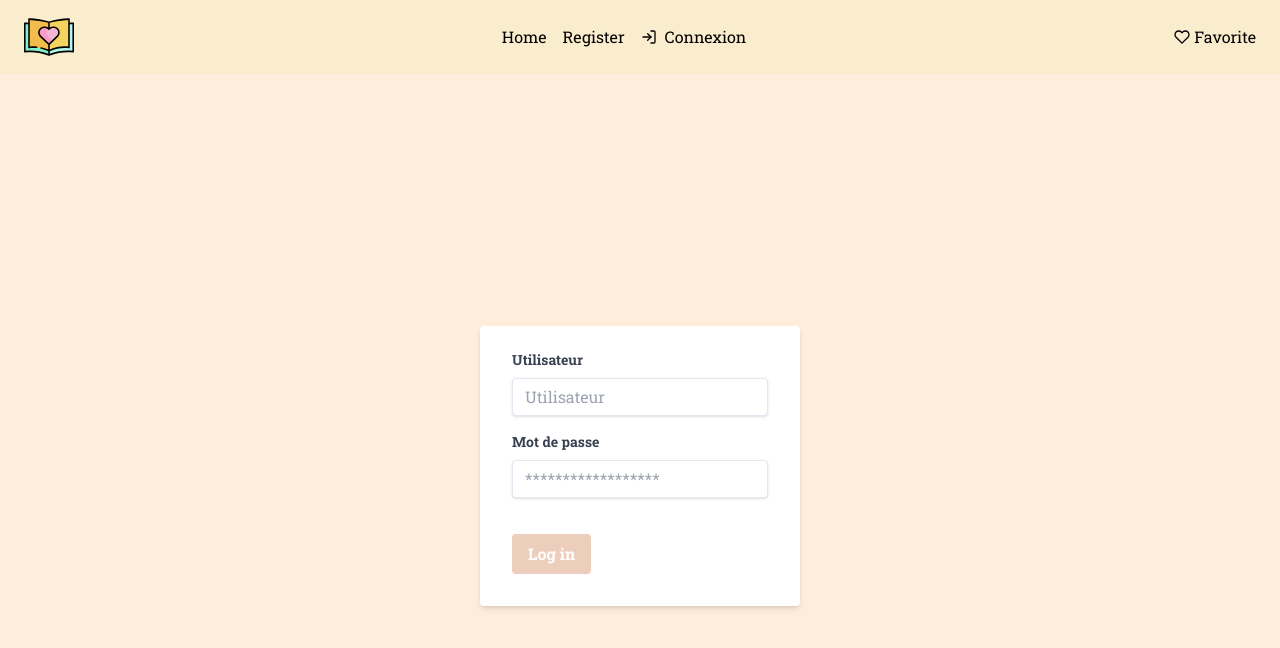
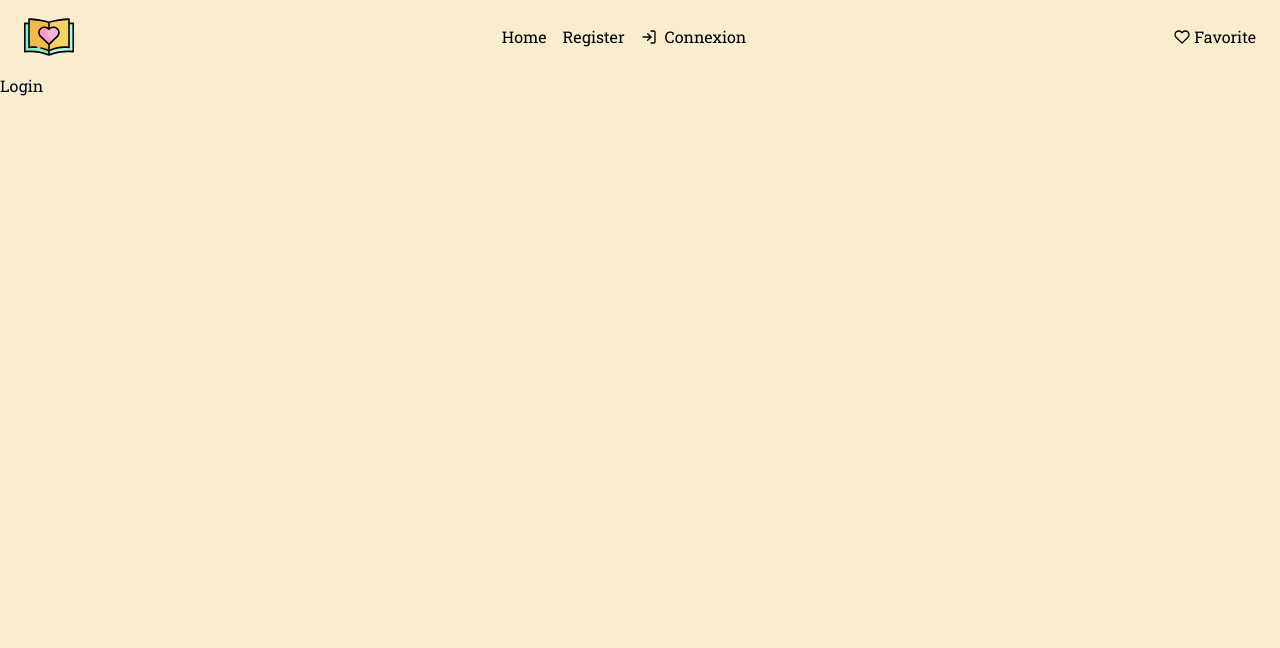
Before and after one commit to degraevemehdi/Projet-final_Degraeve_Mehdi, a Next.js app: page /login in a window 1280 px wide. Shown: the top 648 px of the page. Built offline with nearby package versions, Linux system fonts and the light colour scheme.

Commit message:
login done, via localstorage, but now doing it with redux,store created, redux register done

```diff
--- a/package.json
+++ b/package.json
@@ -11,13 +11,16 @@
   "dependencies": {
     "@radix-ui/react-dialog": "^1.0.5",
     "@radix-ui/react-icons": "^1.3.0",
+    "@reduxjs/toolkit": "^2.2.1",
     "class-variance-authority": "^0.7.0",
     "clsx": "^2.1.0",
     "lucide-react": "^0.344.0",
-    "next": "14.1.0",
+    "next": "^14.2.0-canary.0",
+    "next-redux-wrapper": "^8.1.0",
     "react": "^18",
     "react-dom": "^18",
     "react-icons": "^5.0.1",
+    "react-redux": "^9.1.0",
     "tailwind-merge": "^2.2.1",
     "tailwindcss-animate": "^1.0.7"
   },
--- a/src/app/layout.js
+++ b/src/app/layout.js
@@ -2,8 +2,9 @@
 import { Roboto_Slab } from "next/font/google";
 import "./globals.css";
 import NavBar from "@/components/NavBar";
+import  StoreProvider  from "./store/StoreProvider";
+
 const robotoSlab =  Roboto_Slab({subsets: ["latin"]});
-
 export const metadata = {
   title: "Library",
   description: "Generated by create next app",
@@ -11,11 +12,12 @@ export const metadata = {
 
 export default function RootLayout({ children }) {
   return (
-    <html lang="en">
+    <StoreProvider><html lang="en">
       <body className={robotoSlab.className}>
         <NavBar/>
         {children}
         </body>
     </html>
+    </StoreProvider>
   );
 }
--- a/src/app/login/page.js
+++ b/src/app/login/page.js
@@ -1,28 +1,86 @@
+'use client'
+// src/app/login/page.js
+import { useState } from 'react';
+import { useDispatch } from 'react-redux';
+import {login} from '../../lib/features/user/userSlice'
 
-export default function Login() {
+export default function LoginPage() {
+    const [loginDetails, setLoginDetails] = useState({ username: '', password: '' });
+    const dispatch = useDispatch();
+
+    const handleChange = (e) => {
+        const { name, value } = e.target;
+        setLoginDetails(prevState => ({ ...prevState, [name]: value }));
+    };
+
+    const handleSubmit = (e) => {
+        e.preventDefault();
+        dispatch(login(loginDetails));
+    };
+
     return (
-        <div className="bg-[#FFEDDB] flex justify-center items-center h-screen ">
-            <div className="w-full max-w-xs">
-                <form className="bg-white shadow-md rounded px-8 pt-6 pb-8 mb-4">
-                    <div className="mb-4">
-                        <label className="block text-gray-700 text-sm font-bold mb-2" htmlFor="username">
-                            Utilisateur
-                        </label>
-                        <input className="shadow appearance-none border rounded w-full py-2 px-3 text-gray-700 leading-tight focus:outline-none focus:shadow-outline" id="username" type="text" placeholder="Utilisateur" />
-                    </div>
-                    <div className="mb-6">
-                        <label className="block text-gray-700 text-sm font-bold mb-2" htmlFor="password">
-                            Mot de passe
-                        </label>
-                        <input className="shadow appearance-none border rounded w-full py-2 px-3 text-gray-700 mb-3 leading-tight focus:outline-none focus:shadow-outline" id="password" type="password" placeholder="******************" />
-                    </div>
-                    <div className="flex items-center justify-between">
-                        <button className="bg-[#EDCDBB] hover:bg-[#BF9270] text-white font-bold py-2 px-4 rounded focus:outline-none focus:shadow-outline" type="button">
-                            Log in
-                        </button>
-                    </div>
-                </form>
-            </div>
+        <div>
+            <h2>Login</h2>
+            <form onSubmit={handleSubmit}>
+                {/* Form Inputs and Labels */}
+            </form>
         </div>
     );
 }
+
+// import { useState } from "react";
+// import { useRouter } from "next/navigation";
+
+// export default function Login(){
+//     const [loginDetails, setLoginDetails] = useState({ username: '', password: '' });
+//     const router = useRouter();
+//     const handleChange = (e) => {
+//         const { name, value } = e.target;
+//         setLoginDetails({ ...loginDetails, [name]: value });
+//     };
+//     const handleSubmit = (e) => {
+//         e.preventDefault();
+//         const registeredUser = JSON.parse(localStorage.getItem('registeredUser'));
+//         if (registeredUser && registeredUser.username === loginDetails.username && registeredUser.password === loginDetails.password) {
+//             alert('Login successful!');
+//             router.push('/');
+//         } else {
+//             alert('Login failed: User not found or password does not match.');
+//         }
+//     };
+//     return(
+//         <div className="bg-[#FFEDDB] flex justify-center items-center h-screen">
+//             <div className="w-full max-w-xs">
+//                 <form onSubmit={handleSubmit} className="bg-white shadow-md rounded px-8 pt-6 pb-8 mb-4">
+//                     <div className="mb-4">
+//                         <label className="block text-gray-700 text-sm font-bold mb-2" htmlFor="username">Utilisateur</label>
+//                         <input
+//                             className="shadow appearance-none border rounded w-full py-2 px-3 text-gray-700 leading-tight focus:outline-none focus:shadow-outline"
+//                             id="username"
+//                             type="text"
+//                             name="username"
+//                             placeholder="Utilisateur"
+//                             onChange={handleChange}
+//                         />
+//                     </div>
+//                     <div className="mb-6">
+//                         <label className="block text-gray-700 text-sm font-bold mb-2" htmlFor="password">Mot de passe</label>
+//                         <input
+//                             className="shadow appearance-none border rounded w-full py-2 px-3 text-gray-700 mb-3 leading-tight focus:outline-none focus:shadow-outline"
+//                             id="password"
+//                             type="password"
+//                             name="password"
+//                             placeholder="******************"
+//                             onChange={handleChange}
+//                         />
+//                     </div>
+//                     <div className="flex items-center justify-between">
+//                         <button className="bg-[#EDCDBB] hover:bg-[#BF9270] text-white font-bold py-2 px-4 rounded focus:outline-none focus:shadow-outline" type="submit">
+//                             Log in
+//                         </button>
+//                     </div>
+//                 </form>
+//             </div>
+//         </div>
+//     )
+// }
--- a/src/app/register/page.js
+++ b/src/app/register/page.js
@@ -1,34 +1,30 @@
 'use client'
 import { useState } from 'react';
 import { useRouter } from 'next/navigation';
-import styles from '../../../style/register.module.css';
+
+import { useDispatch } from 'react-redux';
+import { register } from '../../lib/features/user/userSlice';
+import styles from '../../../style/Register.module.css'
 import Link from 'next/link';
 
+export default function RegisterPage() {
 
-
-export default function Register() {
-    const [user, setUser] = useState({
-        username: '',
-        password: '',
-    });
+    const [userDetails, setUserDetails] = useState({ username: '', password: '' });
     const [message, setMessage]= useState()
-    const router = useRouter();
+    const dispatch = useDispatch();
+    const router = useRouter()
 
     const handleChange = (e) => {
         const { name, value } = e.target;
-        setUser({ ...user, [name]: value });
+        setUserDetails(prevState => ({ ...prevState, [name]: value }));
     };
 
     const handleSubmit = (e) => {
         e.preventDefault();
-        if (user.username && user.password) {
-            // Simulate user registration by storing user in localStorage
-            localStorage.setItem('registeredUser', JSON.stringify(user));
-            setMessage(`Thank you for registering, ${user.username}! Please check your email for confirmation.`)
-            // router.push('/login');
-        }else{
-            console.log('Login failed: User not found or password does not match.')
-        }
+        dispatch(register(userDetails));
+        setMessage(`Thank you for registering, ${userDetails.username}! Please Sign In for confirmation.`)
+        // router.push('/login')
+
     };
 
     return (
@@ -48,12 +44,100 @@ export default function Register() {
                          <div className='flex justify-center gap-1'>
 
                             <h1 >Already have an account?</h1>
-                            <Link className='text-blue-500	hover:underline' href={'/login'}> Sign In</Link>
+
+                            <Link href="/login">
+     <span className="text-blue-500 hover:underline cursor-pointer">Sign In</span>
+ </Link>
+
                         </div>
 
                    </div>
+                   {message && <div className={styles.message}>{message}</div>}
+
             </form>
-            {message && <div className={styles.message}>{message}</div>}
         </div>
     );
 }
+
+// import { useState } from 'react';
+// import styles from '../../../style/register.module.css';
+// import Link from 'next/link';
+
+
+
+// export default function Register() {
+//     const [user, setUser] = useState({
+//         username: '',
+//         password: '',
+//     });
+//     const [message, setMessage]= useState()
+//     const router = useRouter();
+
+//     const handleChange = (e) => {
+//         const { name, value } = e.target;
+//         setUser({ ...user, [name]: value });
+//     };
+
+//     const handleSubmit = (e) => {
+//         e.preventDefault();
+//         if (user.username && user.password) {
+//             // Simulate user registration by storing user in localStorage
+//             localStorage.setItem('registeredUser', JSON.stringify(user));
+//             setMessage(`Thank you for registering, ${user.username}! Please check your email for confirmation.`)
+//             // router.push('/login');
+//         }else{
+//             console.log('Login failed: User not found or password does not match.')
+//         }
+//     };
+
+//     return (
+//         <div className={styles.formContainer}>
+//             <h2>Register</h2>
+//             <form onSubmit={handleSubmit}>
+//             <div className={styles.inputGroup}>
+//                         <label htmlFor="username">Username</label>
+//                         <input type="text" id="username" name="username" required onChange={handleChange} className={styles.inputField} />
+//                     </div>
+//                     <div className={styles.inputGroup}>
+//                         <label htmlFor="password">Password</label>
+//                         <input type="password" id="password" name="password" required onChange={handleChange} className={styles.inputField} />
+//                     </div>
+//                     <div className={styles.register}>
+//                         <button type="submit">Register</button>
+//                         <div className='flex justify-center gap-1'>
+
+//                             <h1 >Already have an account?</h1>
+//                             {/* <Link className='text-blue-500	hover:underline' href={'/login'}> Sign In</Link> */}
+//                             <Link href="/login">
+//     <span className="text-blue-500 hover:underline cursor-pointer">Sign In</span>
+// </Link>
+
+//                         </div>
+
+//                     </div>
+//             </form>
+//             {message && <div className={styles.message}>{message}</div>}
+//         </div>
+//     );
+// }
+library-project/src
+library-project/src/app
+library-project/src/app/favorites
+library-project/src/app/login
+library-project/src/app/login/page.js
+library-project/src/app/register
+library-project/src/app/register/page.js
+library-project/src/app/store
+library-project/src/app/store/StoreProvider.js
+library-project/src/app/favicon.ico
+library-project/src/app/globals.css
+library-project/src/app/layout.js
+library-project/src/app/page.js
+library-project/src/components
+library-project/src/components/ui
+library-project/src/components/ui/sheet.jsx
+library-project/src/components/NavBar.js
+library-project/src/lib
+library-project/src/lib/utils.js
+library-project/src/lib/store.js
+library-project/src/lib/features
--- /dev/null
+++ b/src/app/store/StoreProvider.js
@@ -0,0 +1,13 @@
+'use client'
+import React from 'react'
+import { Provider } from 'react-redux'
+import store from '../../lib/store'
+
+const StoreProvider = ({children}) => {
+  return (
+    <Provider store = {store}>
+        {children}
+    </Provider>
+  )
+}
+export default StoreProvider
--- /dev/null
+++ b/src/lib/features/user/userSlice.js
@@ -0,0 +1,33 @@
+import { createSlice } from '@reduxjs/toolkit';
+
+export const userSlice = createSlice({
+  name: 'user',
+  initialState: {
+    isRegistered: false,
+    username: '',
+    password: '',
+  },
+  reducers: {
+    register: (state, action) => {
+      const { username, password } = action.payload;
+      state.isRegistered = true;
+      state.username = username;
+      state.password = password;
+
+      localStorage.setItem('registeredUser', JSON.stringify({ username, password }));
+    },
+    login: (state, action) => {
+      const { username, password } = action.payload;
+      const registeredUser = JSON.parse(localStorage.getItem('registeredUser'));
+      if (registeredUser && registeredUser.username === username && registeredUser.password === password) {
+        alert('Login successful!');
+      } else {
+        alert('Login failed: User not found or password does not match.');
+      }
+    },
+  },
+});
+
+export const { register, login } = userSlice.actions;
+
+export default userSlice.reducer;
--- /dev/null
+++ b/src/lib/store.js
@@ -0,0 +1,9 @@
+import { configureStore } from "@reduxjs/toolkit";
+import {userReducer} from './features/user/userSlice';
+
+const makeStore =  configureStore({
+    reducer: {
+      user: userReducer,
+    },
+  });
+export default makeStore
```
Also changed, not shown: 1 other file (tests, documents, lock files or other folders). Lines whose indentation alone changed are shown as unchanged.
